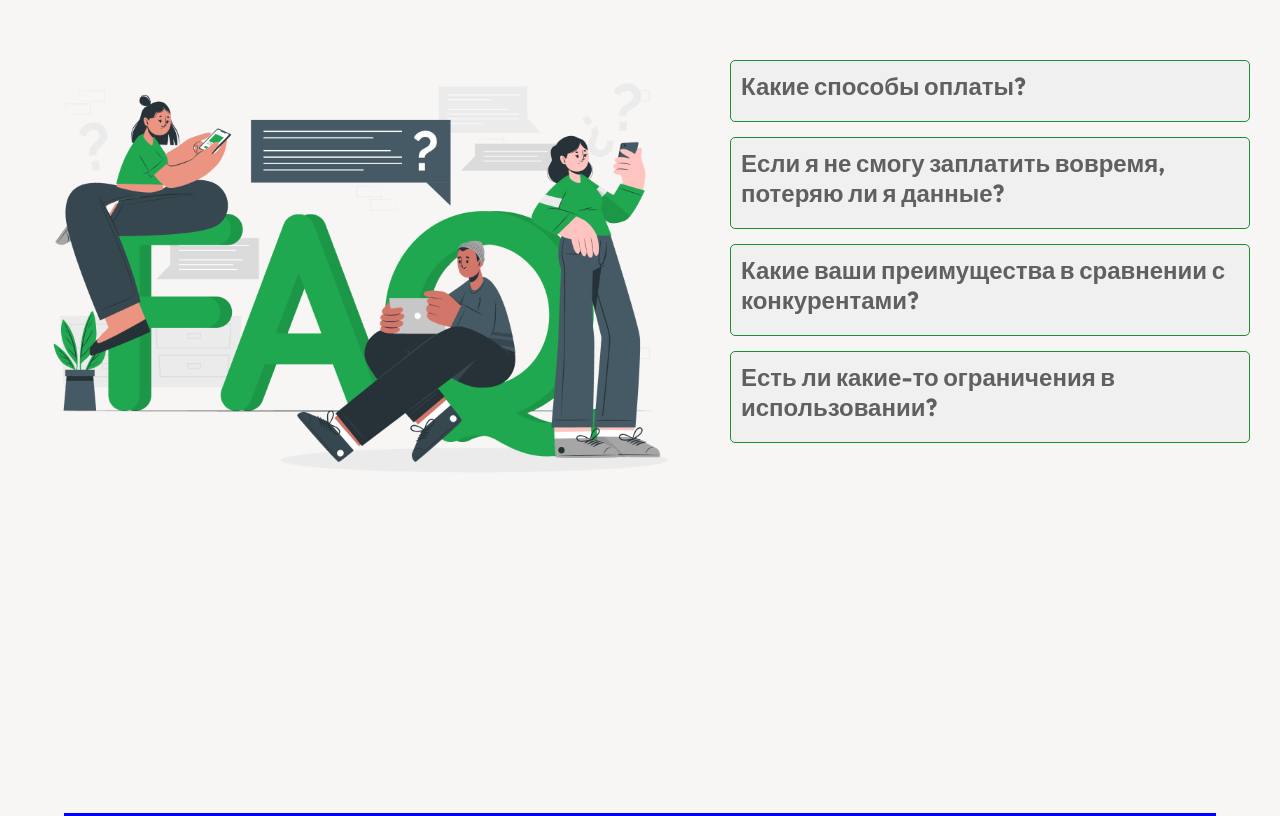
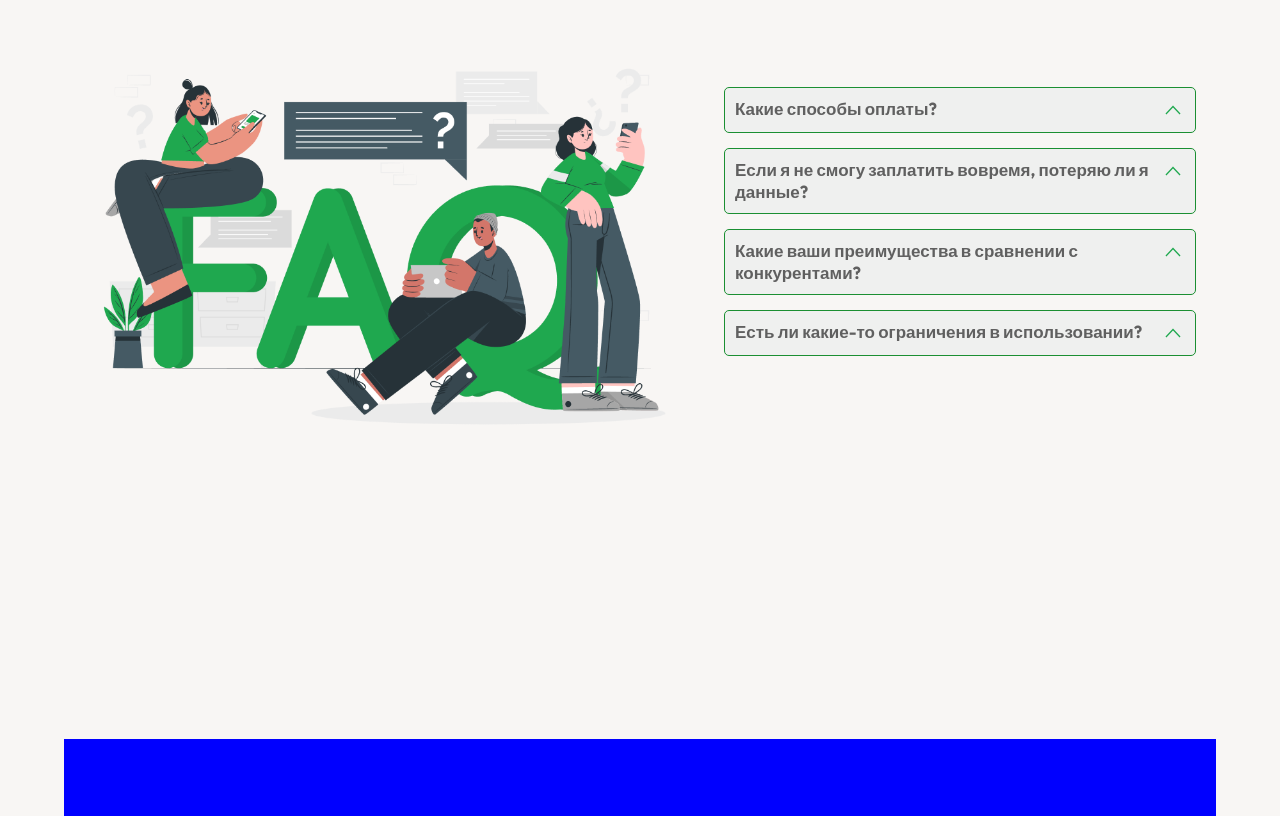
Before and after one commit to RevaGee/Cashio, a React (Create React App) app: page / in a window 1280 px wide. Shown: the part 1488-2304 px from the top of the page. Built offline with nearby package versions, Linux system fonts and the light colour scheme.

Commit message:
corrected questions component

```diff
--- a/src/components/Questions/index.tsx
+++ b/src/components/Questions/index.tsx
@@ -1,16 +1,21 @@
 import React, {useState} from "react";
 import "./styles.scss";
 import QuestionLogo from "../../images/QuestionLogo.png";
+import {ArrowUpQuestions} from "../../images/icons/ArrowUpQuestions";
 
 export const Questions = () => {
     const [openIndexes, setOpenIndexes] = useState<number[]>([]);
+    const [arrowRotatedIndexes, setArrowRotatedIndexes] = useState<number[]>([]);
 
     const toggleQuestion = (index: number) => {
+        const isArrowRotated = arrowRotatedIndexes.includes(index);
         const isOpen = openIndexes.includes(index);
         if (isOpen) {
             setOpenIndexes(openIndexes.filter((i) => i !== index));
+            setArrowRotatedIndexes(arrowRotatedIndexes.filter((i) => i !== index));
         } else {
             setOpenIndexes([...openIndexes, index]);
+            setArrowRotatedIndexes([...arrowRotatedIndexes, index]);
         }
     };
 
@@ -30,13 +35,16 @@ export const Questions = () => {
                         <div key={index} className="question_content" onClick={() => toggleQuestion(index)}>
                             <div className="question">
                                 <p>{question}</p>
+                                <div className = 'question_svg' style={arrowRotatedIndexes.includes(index) ? { transform: "rotate(180deg)", transition: " transform 0.3s ease" } : {transform: "rotate(0deg)", transition: " transform 0.3s ease"}}>
+                                    <ArrowUpQuestions />
+                                </div>
                             </div>
                             <div className="answer">
                                 {openIndexes.includes(index) && (
-                                    <p className="answer">
-                                        {index === 0 && "для общего удобства используется USDT"}
-                                        {index === 1 && "нет, Вам будет выделен буферный период, для этого свяжитесь с Вашим менеджером"}
-                                        {index === 2 && "Мы знаем на практике и с какими проблемами сталкиваются арбитражные команды и партнёрские программы и решили их с помощью нашего продукта"}
+                                    <p>
+                                        {index === 0 && "Для общего удобства используется USDT."}
+                                        {index === 1 && "Нет, Вам будет выделен буферный период, для этого свяжитесь с Вашим менеджером."}
+                                        {index === 2 && "Мы знаем на практике и с какими проблемами сталкиваются арбитражные команды и партнёрские программы и решили их с помощью нашего продукта."}
                                         {index === 3 && "Нет. Ответственность за использование за Вами."}
                                     </p>
                                 )}
--- a/src/components/Questions/styles.scss
+++ b/src/components/Questions/styles.scss
@@ -1,29 +1,19 @@
-.logo_faq {
-  width: 700px;
-  height: auto;
-}
-
 .questions {
   display: flex;
   justify-content: space-between;
   align-items: center;
-  padding: 20px;
+  width: 90%;
+  margin: 0 auto;
+  .left_content{
+    .logo_faq {
+      width: 50vw;
+      height: auto;
     }
-
+  }
+  .right_content{
+    width: 100%;
     .box {
       padding: 20px;
-}
-
-.questions {
-  display: flex;
-  cursor: pointer;
-  margin-bottom: 15px;
-  color: var(--text_color);
-  padding: 10px;
-  border-radius: 5px;
-  transition: background-color 0.3s ease;
-}
-
       .question_content {
         cursor: pointer;
         margin-bottom: 15px;
@@ -31,28 +21,55 @@
         background-color: var(--boxColor);
         padding: 10px;
         border-radius: 5px;
-  transition: background-color 0.3s ease;
+        transition: 0.3s ease-in-out;
+        height: 100%;
+        position: relative;
+        .question{
+          width: 100%;
+          display: flex;
+          cursor: pointer;
+          justify-content: space-between;
+          //margin-bottom: 15px;
+          color: var(--text_color);
+          border-radius: 5px;
+          p{
+            margin: 0;
+            font-weight: bold;
+            font-size: 17px;
+          }
+          &_svg{
+            width: 24px;
+            height: 24px;
+          }
+        }
+        .answer {
+          margin-top: 0;
+          p{
+            margin: 0;
+          }
+        }
+      }
+    }
+  }
 }
 
-.question p {
-  margin: 0;
-  font-weight: bold;
-  font-size: 24px;
+@media(max-width: 992px){
+  .questions{
+    flex-direction: column;
+    .logo_faq{
+      width: 100%;
     }
-
-
-.question p {
-  margin-bottom: 5px;
   }
-
+}
+@media(max-width: 480px){
+  .question{
+    p{
+      font-size: 4vw !important;
+    }
+  }
   .answer {
-  //background-color: #f9f9f9;
-  border-radius: 5px;
-  //padding: 10px;
-  margin-top: 10px;
-
+    p{
+      font-size: 3vw;
     }
-
-.answer p {
-  margin: 0;
   }
+}
```
Lines whose indentation alone changed are shown as unchanged.
